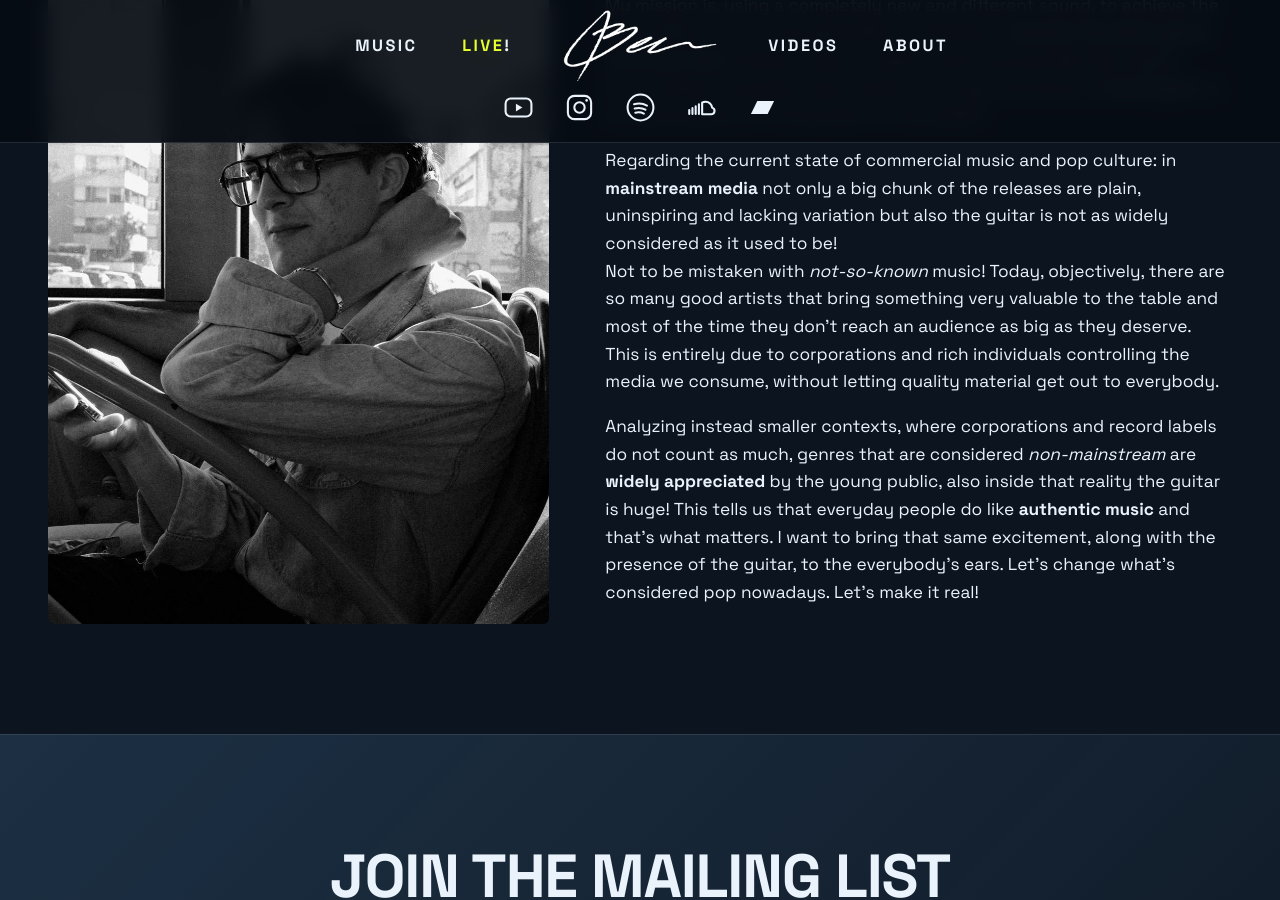
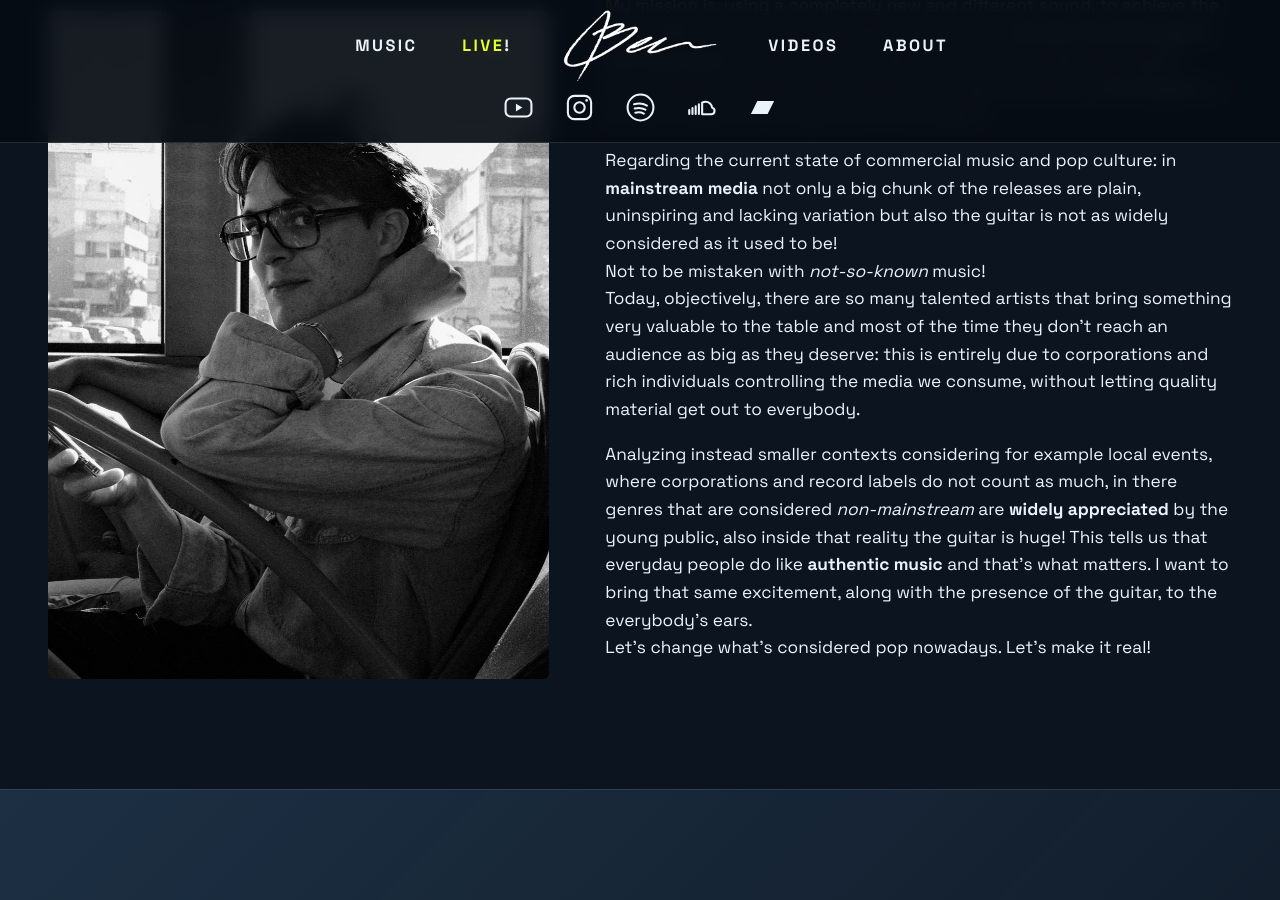
Before and after one commit to 07080901/07080901.github.io, a Jekyll site: the page built from pages/about.md, in a window 1280 px wide and 900 px high, scrolled down 4120 px. Built offline with Jekyll 4.4.1, drawn with Linux system fonts in a browser that asks for light colours.

Commit message:
Revise text for clarity in about.md
Reworded sentences for clarity and flow regarding the state of commercial music and the appreciation of non-mainstream genres.

```diff
--- a/pages/about.md
+++ b/pages/about.md
@@ -28,8 +28,8 @@ My mission is, using a completely new and different sound, to achieve the same e
 As countless musicians have noted to this day, the blues is **full of gems** to be discovered! Let's bring them to the public!
 
 Regarding the current state of commercial music and pop culture: in **mainstream media** not only a big chunk of the releases are plain, uninspiring and lacking variation but also the guitar is not as widely considered as it used to be!
-Not to be mistaken with *not-so-known* music! Today, objectively, there are so many good artists that bring something very valuable to the table and most of the time they don't reach an audience as big as they deserve.
-This is entirely due to corporations and rich individuals controlling the media we consume, without letting quality material get out to everybody.
+Not to be mistaken with *not-so-known* music!
+Today, objectively, there are so many talented artists that bring something very valuable to the table and most of the time they don't reach an audience as big as they deserve: this is entirely due to corporations and rich individuals controlling the media we consume, without letting quality material get out to everybody.
 
-Analyzing instead smaller contexts, where corporations and record labels do not count as much, genres that are considered *non-mainstream* are **widely appreciated** by the young public, also inside that reality the guitar is huge! This tells us that everyday people do like **authentic music** and that's what matters. I want to bring that same excitement, along with the presence of the guitar, to the everybody's ears.
+Analyzing instead smaller contexts considering for example local events, where corporations and record labels do not count as much, in there genres that are considered *non-mainstream* are **widely appreciated** by the young public, also inside that reality the guitar is huge! This tells us that everyday people do like **authentic music** and that's what matters. I want to bring that same excitement, along with the presence of the guitar, to the everybody's ears.
 Let's change what's considered pop nowadays. Let's make it real!
```
